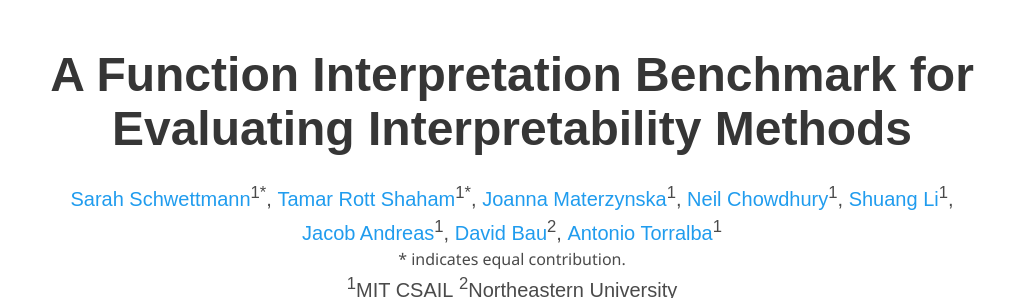
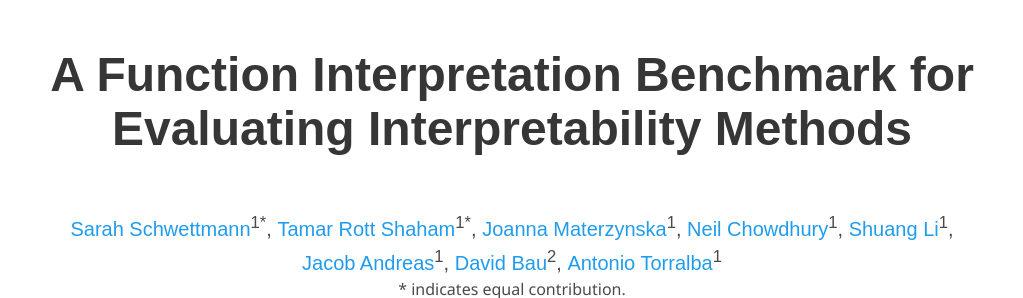
Before and after one commit to multimodal-interpretability/FIND-benchmark, a plain HTML site: page index.html in a window 1280 px wide. Shown: the top 298 px of the page, without its empty margins (128-1151 px from the left). Drawn offline with nearby package versions, Linux system fonts and the light colour scheme; some icons are missing; a web font is replaced by a local one.

Commit message:
Update index.html

```diff
--- a/index.html
+++ b/index.html
@@ -39,7 +39,7 @@
               <a href="https://cogconfluence.com">Sarah Schwettmann</a><sup>1*</sup>,</span>
             <span class="author-block">
               <a href="https://tamarott.github.io/">Tamar Rott Shaham</a><sup>1*</sup>,</span>
-            <span class="author-block">
+            <span class="author-block"><br>
               <a href="https://joaanna.github.io/">Joanna Materzynska</a><sup>1</sup>,</span>
             <span class="author-block">
               <a href="https://nchowdhury.com/">Neil Chowdhury</a><sup>1</sup>,</span>
```
